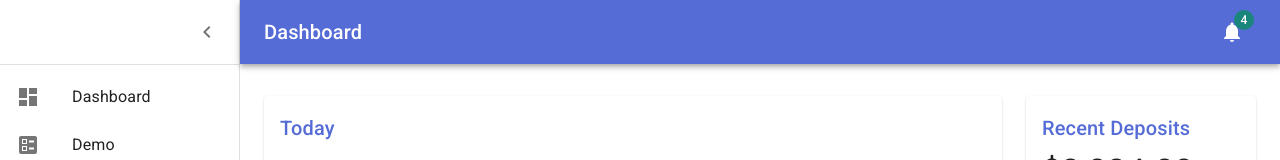
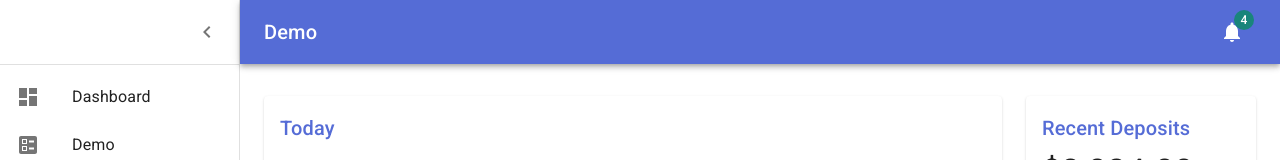
Before and after one commit to sds0307/diet-app, a React (Create React App) app: page /demo in a window 1280 px wide. Shown: the top 160 px of the page. Built offline with nearby package versions, Linux system fonts and the light colour scheme.

Commit message:
rename dashboard to demo

```diff
--- a/src/components/dashboard/Dashboard.js
+++ b/src/components/dashboard/Dashboard.js
@@ -143,7 +143,7 @@ export default function Dashboard() {
             <MenuIcon />
           </IconButton>
           <Typography component="h1" variant="h6" color="inherit" noWrap className={classes.title}>
-            Dashboard
+            Demo
           </Typography>
           <IconButton color="inherit">
             <Badge badgeContent={4} color="secondary">
```
